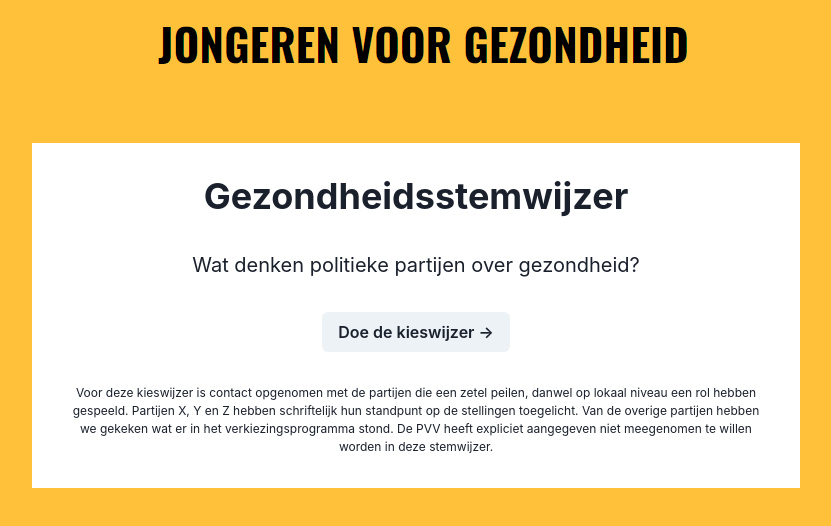
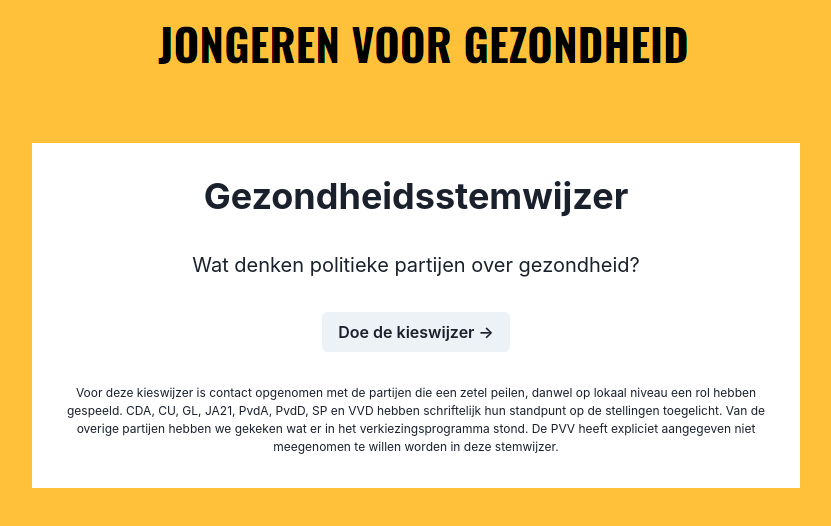
Before and after one commit to Koopabro/zorgstemwijzer, a React (Create React App) app: page / in a window 1280 px wide. Shown: the top 526 px of the page, without its empty margins (224-1055 px from the left). Built offline with nearby package versions, Linux system fonts and the light colour scheme.

Commit message:
goede ui voor de resultaten

```diff
--- a/src/App.js
+++ b/src/App.js
@@ -14,6 +14,10 @@ import {
   AccordionButton,
   AccordionPanel,
   AccordionIcon,
+  CircularProgress,
+  CircularProgressLabel,
+  Grid,
+  GridItem,
 } from '@chakra-ui/react';
 import jvg from './jvg.png';
 import Stellingen from './Stelling';
@@ -64,18 +68,32 @@ function App() {
                   <Text fontSize="2xl">
                     Dit zijn je resultaten voor de Gezondheidswijzer.
                   </Text>
-                  <VStack>
+                  <Grid templateColumns="repeat(2, 1fr)" gap={10}>
                     {data.map(x => (
                       <Box key={x.partij}>
+                        <GridItem>
                           <strong>{x.partij}</strong>:{' '}
+                        </GridItem>
+
+                        <GridItem>
+                          <CircularProgress
+                            value={matchParty(
+                              x.wijzer.map(y => y.antw),
+                              antwoord.map(z => z.antw)
+                            )}
+                          >
+                            <CircularProgressLabel>
                               {matchParty(
                                 x.wijzer.map(y => y.antw),
                                 antwoord.map(z => z.antw)
                               )}
                               %
+                            </CircularProgressLabel>
+                          </CircularProgress>
+                        </GridItem>
                       </Box>
                     ))}
-                  </VStack>
+                  </Grid>
                 </>
               )}
 
@@ -98,16 +116,16 @@ function App() {
                 <Text fontSize="xs">
                   Voor deze kieswijzer is contact opgenomen met de partijen die
                   een zetel peilen, danwel op lokaal niveau een rol hebben
-                  gespeeld. Partijen X, Y en Z hebben schriftelijk hun standpunt
-                  op de stellingen toegelicht. Van de overige partijen hebben we
-                  gekeken wat er in het verkiezingsprogramma stond. De PVV heeft
-                  expliciet aangegeven niet meegenomen te willen worden in deze
-                  stemwijzer.{' '}
+                  gespeeld. CDA, CU, GL, JA21, PvdA, PvdD, SP en VVD hebben
+                  schriftelijk hun standpunt op de stellingen toegelicht. Van de
+                  overige partijen hebben we gekeken wat er in het
+                  verkiezingsprogramma stond. De PVV heeft expliciet aangegeven
+                  niet meegenomen te willen worden in deze stemwijzer.{' '}
                 </Text>
               )}
 
               {stelling < 31 && stelling > 0 && (
-                <Accordion>
+                <Accordion allowToggle>
                   <AccordionItem>
                     <AccordionButton>
                       Dit vinden de partijen: <AccordionIcon />
```
Lines whose indentation alone changed are shown as unchanged.
